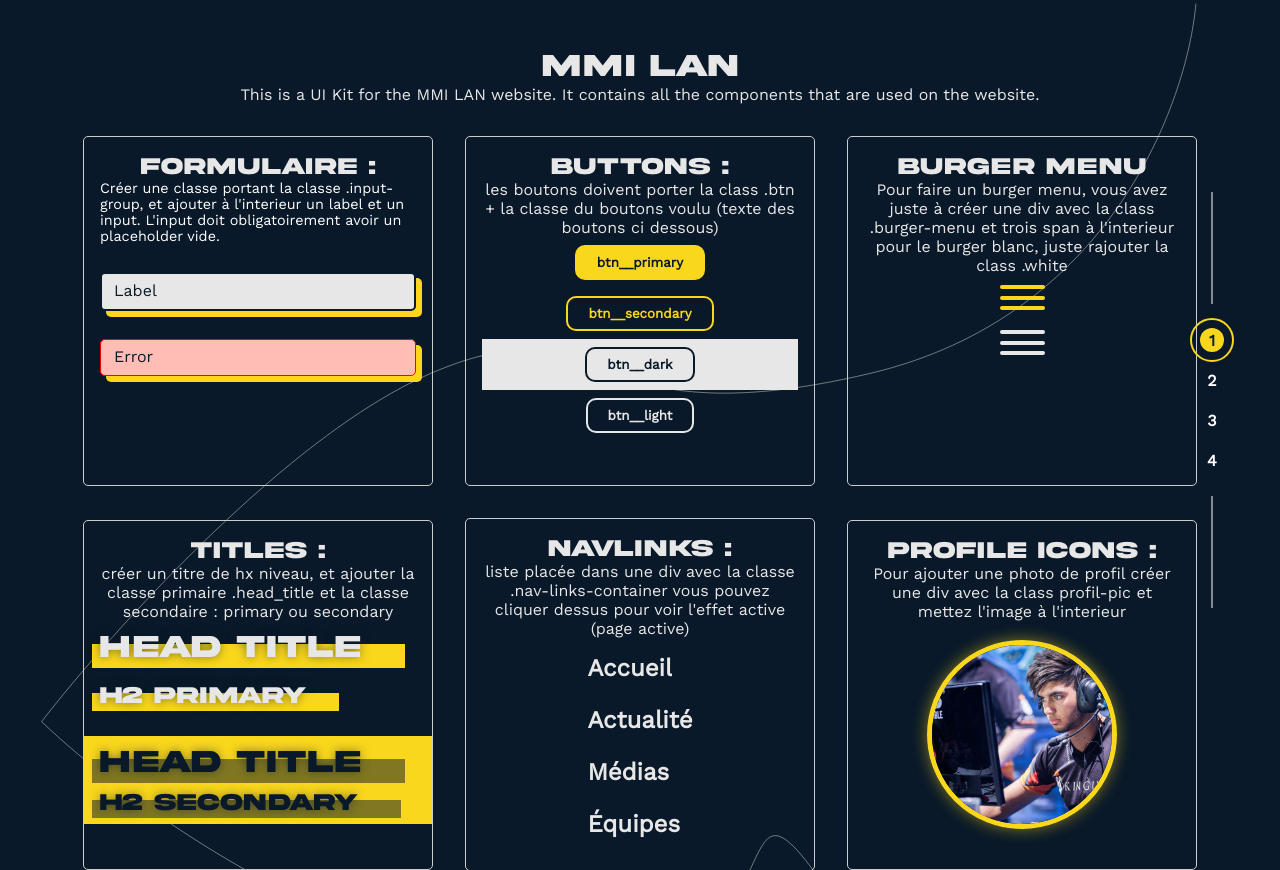
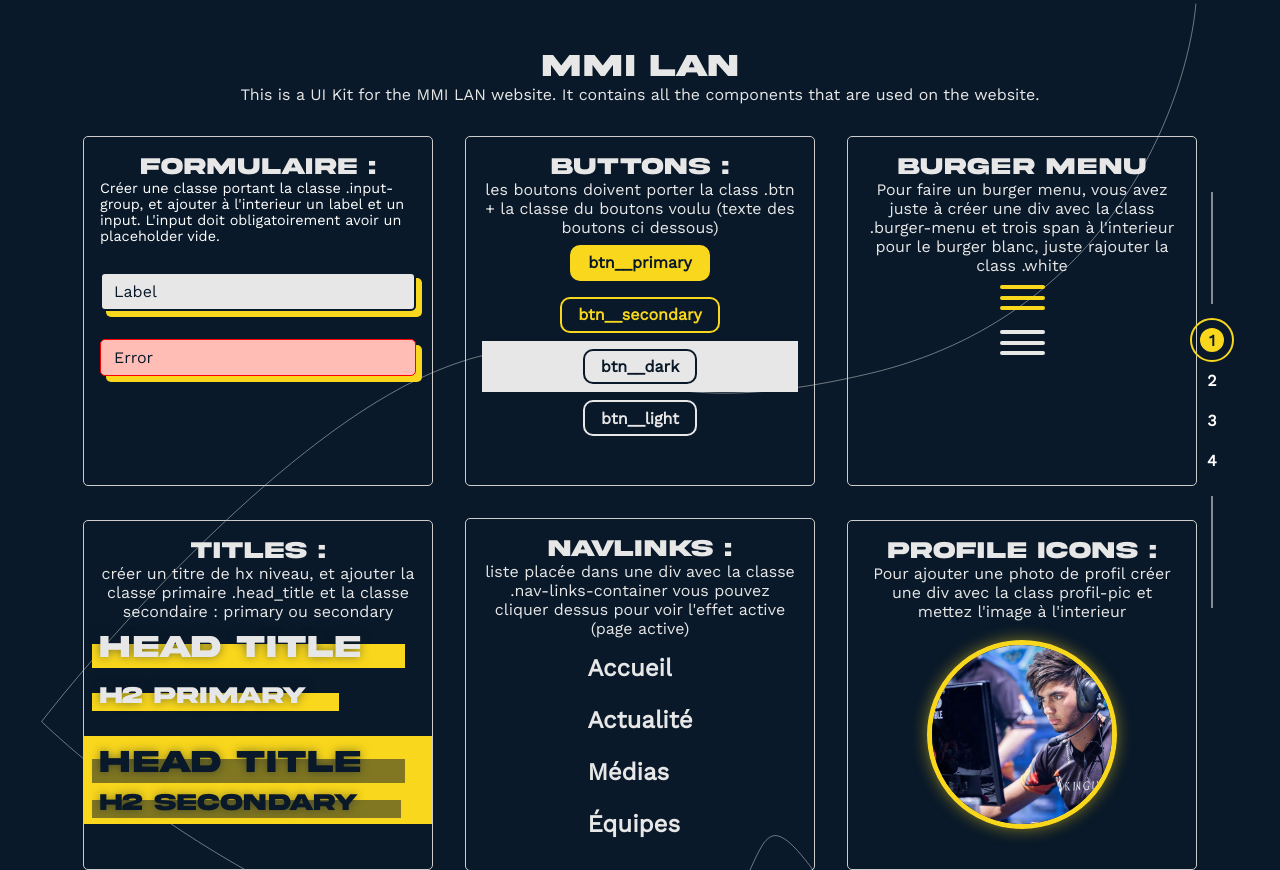
Before and after one commit to arthur-mdn/mmilan, a PHP site: page /uikit/index.html in a window 1280 px wide. Shown: the top 870 px of the page. Run offline with PHP 8.4, Linux system fonts and the light colour scheme.

Commit message:
ca fait beaucoup là non

```diff
--- a/connexion.php
+++ b/connexion.php
@@ -174,7 +174,7 @@
                     echo '<input type="hidden" name="JoinId" value="' . $_GET['JoinId'] . '">';
                     echo '<input type="hidden" name="JoinToken" value="' . $_GET['JoinToken'] . '">';
                 } ?>
-               <button class="btn btn__primary" type="submit" style="font-weight:bold">valider</button>
+               <button class="btn btn__primary" type="submit">valider</button>
 
                <?php if ($redirect_join) {
                     echo '<a href="register.php?JoinToken=' . htmlspecialchars($_GET['JoinToken'], ENT_QUOTES, 'UTF-8') . '&JoinId=' . htmlspecialchars($_GET['JoinId'], ENT_QUOTES, 'UTF-8') . '" class="links_txt " onclick="active_loader(); ">';
--- a/uikit/style/ui-kit.css
+++ b/uikit/style/ui-kit.css
@@ -156,7 +156,8 @@ p {
 }
 .input-group label {
   position: absolute;
-  top: 45%;
+  top: 50%;
+  line-height: 1rem;
   left: 0.25rem;
   padding: 0 10px;
   background-color: transparent;
@@ -164,6 +165,7 @@ p {
   transition: all 0.3s ease;
   transform: translateY(-50%);
   z-index: 1;
+  cursor: pointer;
 }
 .input-group input {
   padding: 10px;
@@ -241,9 +243,10 @@ button,
 .btn {
   font-family: "Work Sans", sans-serif;
   font-weight: 800;
+  font-size: 1em;
   border: none;
   border-radius: 10px;
-  padding: 0.5rem 1.25rem;
+  padding: 0.4rem 1rem;
   margin-block: 0.5rem;
   width: -webkit-fit-content;
   width: -moz-fit-content;
```
